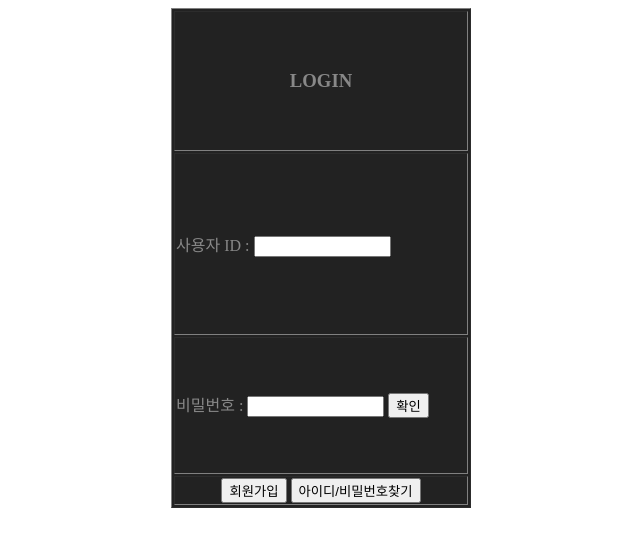
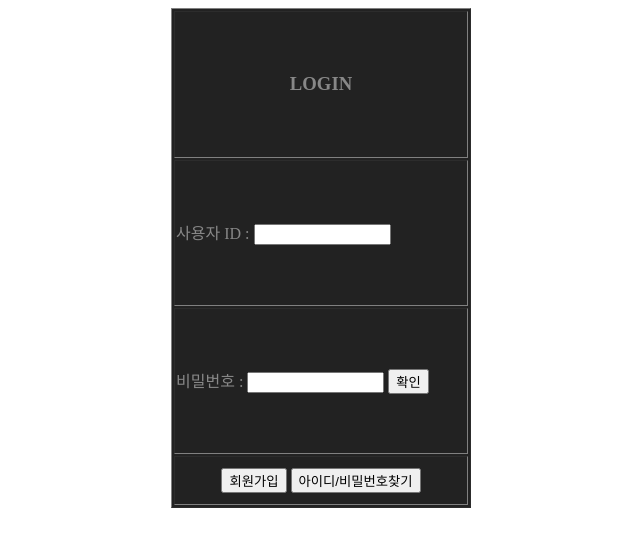
Before and after one commit to 17202687/diet, a Django app: page / in a window 1280 px wide. Shown: the top 547 px of the page, without its empty margins (319-959 px from the left). Run offline with Django 3.2, Linux system fonts and the light colour scheme.

Commit message:
login.html

```diff
--- a/cjb/thirdeyes/templates/thirdeyes/login.html
+++ b/cjb/thirdeyes/templates/thirdeyes/login.html
@@ -14,12 +14,12 @@
 			<h3>LOGIN</h3>
 		</td>
 	</tr>
-	<tr align="left" style="height: 40%;">
+	<tr align="left" style="height: 30%;">
 		<td>
 			사용자 ID : <input type="text" size="14" value="">
 		</td>
 	</tr>
-	<tr align="left" style="height: 40%;">
+	<tr align="left" style="height: 30%;">
 		<td>
 			비밀번호  : <input id="pass" type="password" size="14" value="">
 			<button onclick="location.href='main/'">확인</button>
```
